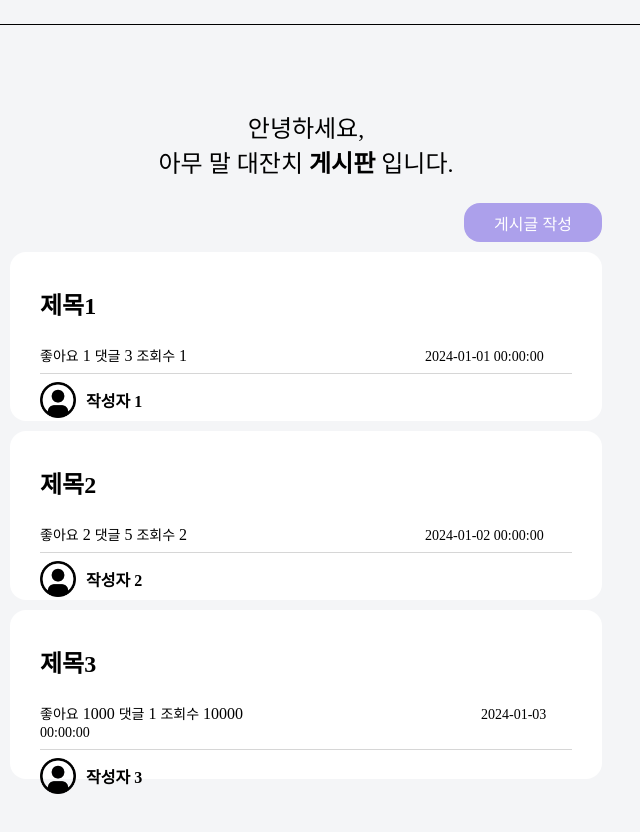
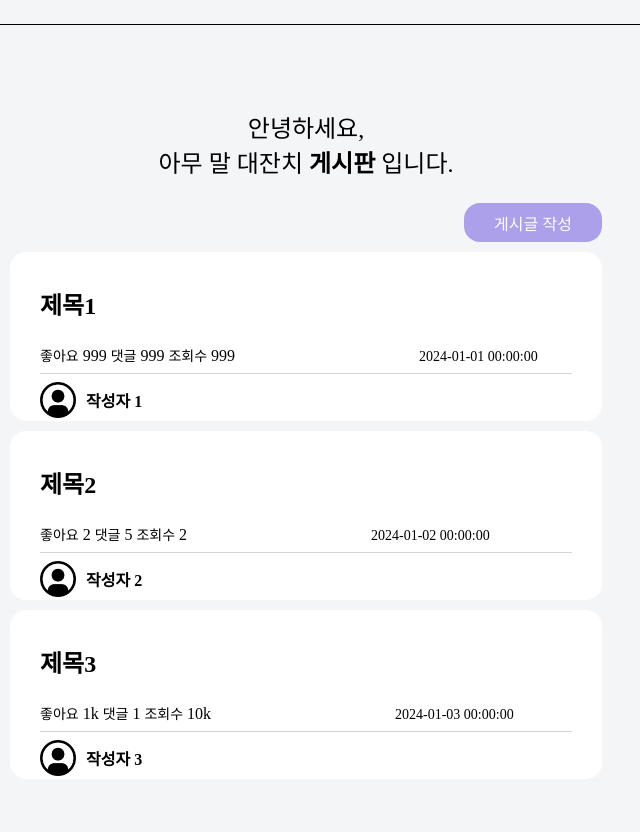
Before and after one commit to 49EHyeon42/KCS-Week02-Assignment02, a website: page public/posts.html in a window 1280 px wide. Shown: the part 88-920 px from the top of the page, without its empty margins (334-974 px from the left). Drawn offline with Linux system fonts and the light colour scheme.

Commit message:
fiX: posts 좋아요, 댓글수, 조회수 단위 변경 로직 추가

```diff
--- a/public/json/posts.json
+++ b/public/json/posts.json
@@ -8,11 +8,11 @@
       },
       "title": "제목1",
       "content": "내용 1",
-      "likes": 1,
-      "views": 1,
+      "likes": 999,
+      "views": 999,
       "createdDate": "2024-01-01 00:00:00",
       "comment": {
-        "count": 3,
+        "count": 999,
         "comments": [
           {
             "author": {
--- a/public/posts.css
+++ b/public/posts.css
@@ -119,7 +119,7 @@ body {
 }
 
 .post-date {
-  margin-left: 234px;
+  margin-left: 180px;
 }
 
 .horizontal-rule {
--- a/public/posts.js
+++ b/public/posts.js
@@ -16,19 +16,17 @@ document.getElementById('edit-post-button').addEventListener('click', () => {
 /* 2주차 2-2. Fetch 적용 */
 
 // 글자 밀림 방지
-function changeTextToInnerText(text) {
-  const value = parseInt(text.innerText);
-
+function changeUnit(value) {
   if (isNaN(value) || value < 0) {
     text.innerText = 'ERROR';
   } else if (value < 1000) {
-    // 무시
+    return value;
   } else if (value < 10000) {
-    text.innerText = '1k';
+    return '1k';
   } else if (value < 100000) {
-    text.innerText = '10k';
+    return '10k';
   } else {
-    text.innerText = '100k';
+    return '100k';
   }
 }
 
@@ -45,11 +43,11 @@ fetch('./json/posts.json')
         <p class="post-title">${post.title}</p>
         <div>
           <span class="post-ect">좋아요</span>
-          <span class="likes">${post.likes}</span>
+          <span class="likes">${changeUnit(post.likes)}</span>
           <span class="post-ect">댓글</span>
-          <span class="comments">${post.comment.count}</span>
+          <span class="comments">${changeUnit(post.comment.count)}</span>
           <span class="post-ect">조회수</span>
-          <span class="views">${post.views}</span>
+          <span class="views">${changeUnit(post.views)}</span>
           <span class="post-ect post-date" id="created-date"
             >${post.createdDate}</span
           >
```
